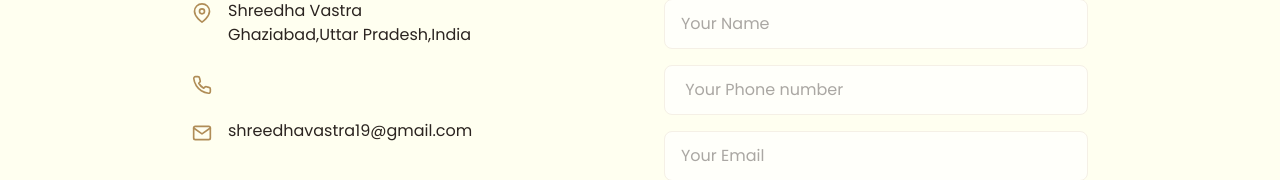
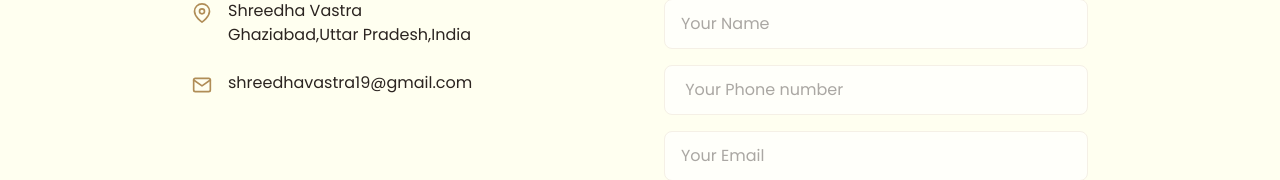
Before and after one commit to shreedhavastra19/shreedha-vastra, a React (Vite) app in the folder frontend/: page /contact in a window 1280 px wide. Shown: the part 252-432 px from the top of the page. Built offline with nearby package versions, Linux system fonts and the light colour scheme; no server answers.

Commit message:
update contact details

```diff
--- a/frontend/src/pages/Contact.jsx
+++ b/frontend/src/pages/Contact.jsx
@@ -35,10 +35,10 @@ const onSubmit = async (data) => {
             <FiMapPin className="text-gold mt-1" size={20} />
             <p>Shreedha Vastra<br />Ghaziabad,Uttar Pradesh,India</p>
           </div>
-          { <div className="flex gap-4 items-start">
+          {/* { <div className="flex gap-4 items-start">
             <FiPhone className="text-gold mt-1" size={20} />
             <p></p>
-          </div> }
+          </div> } */}
           <div className="flex gap-4 items-start">
             <FiMail className="text-gold mt-1" size={20} />
             <p>shreedhavastra19@gmail.com</p>
```
